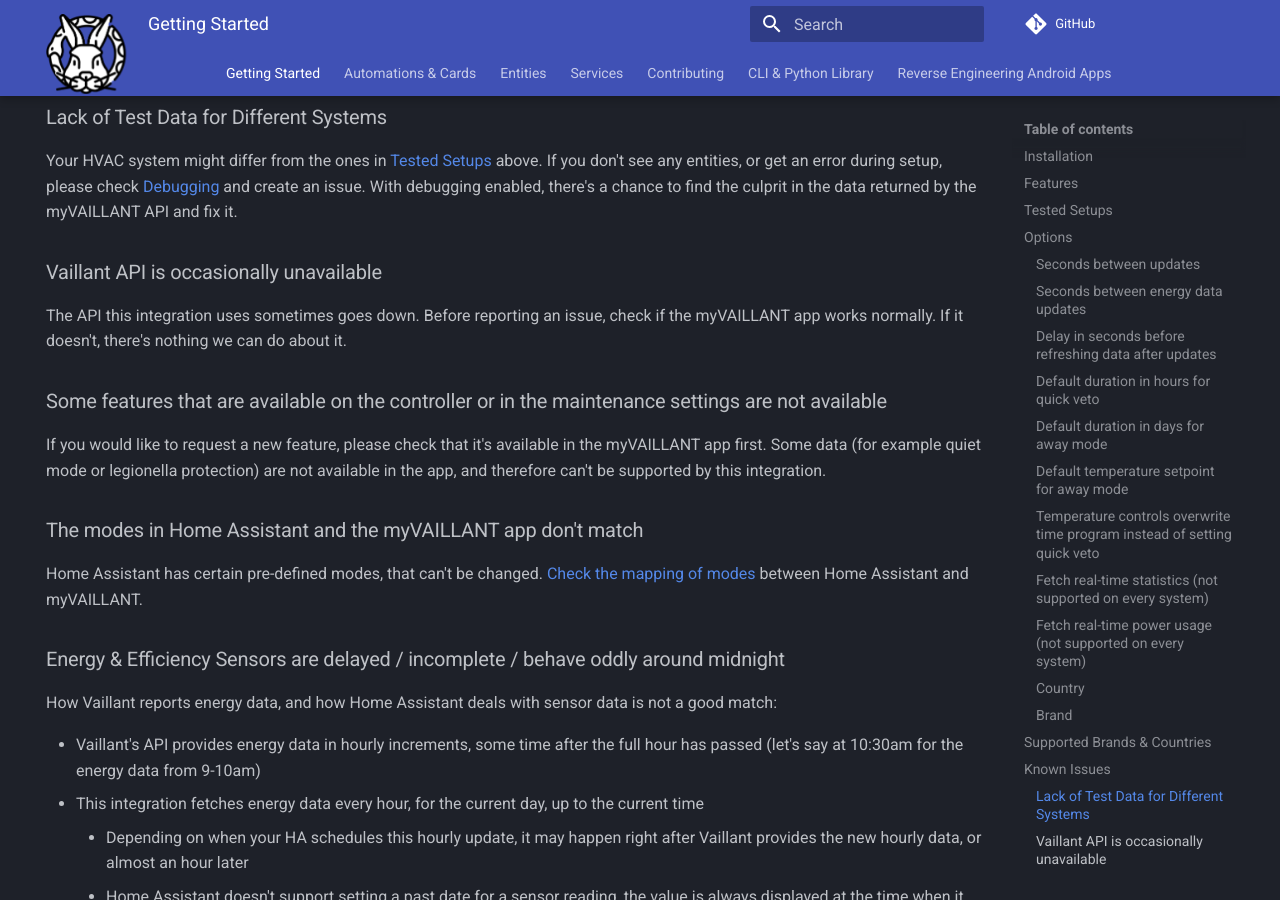
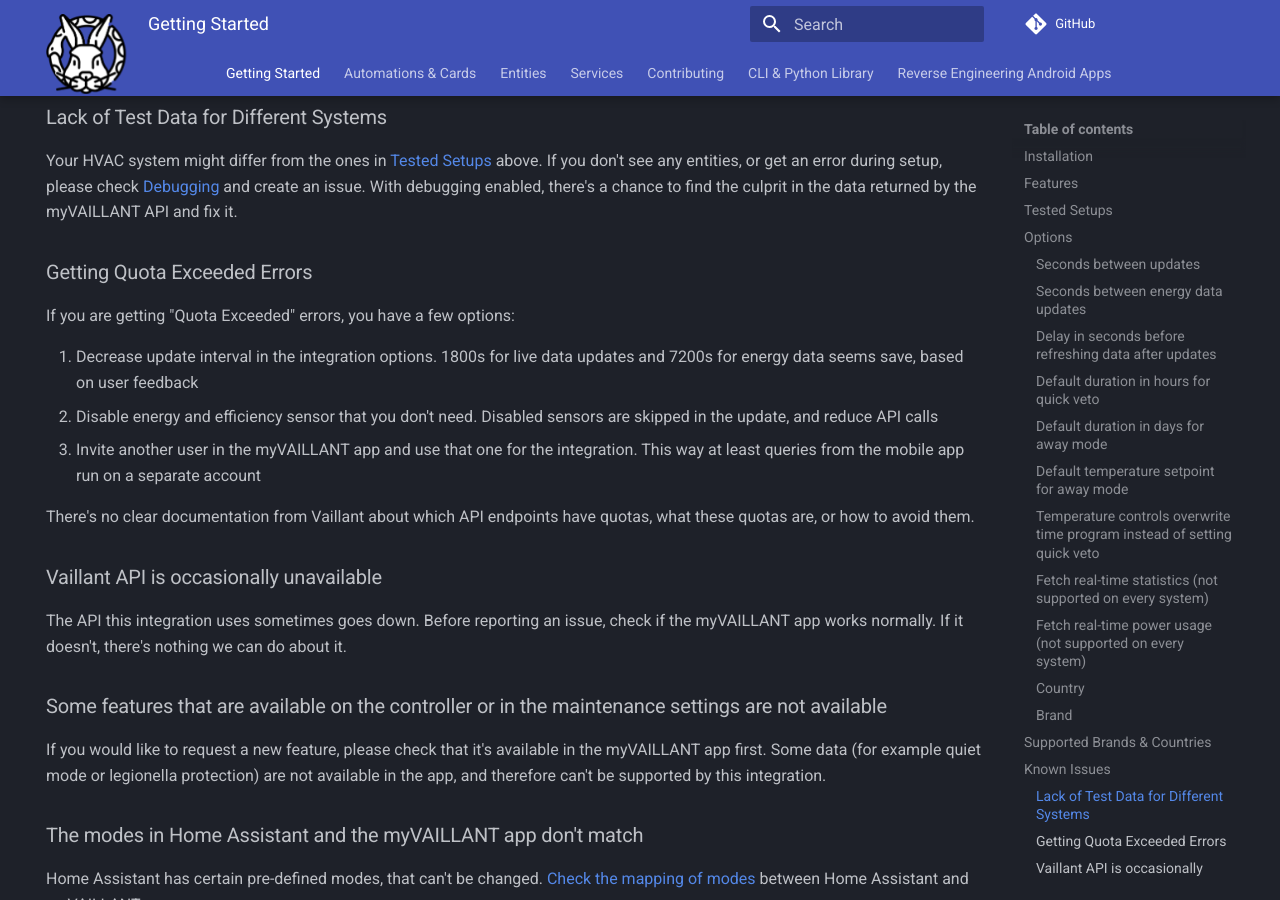
Before and after one commit to signalkraft/mypyllant-component, an MkDocs documentation site: the page built from docs/docs/index.md, in a window 1280 px wide and 900 px high, scrolled down 6901 px. Built offline with MkDocs 1.6.1 and Material for MkDocs 9.7.7, drawn with Linux system fonts in a browser that asks for light colours; comment, search, counter and statistics services are not loaded; some of the changed text lies outside the part shown.

Commit message:
quota docs

```diff
--- a/docs/docs/index.md
+++ b/docs/docs/index.md
@@ -295,6 +295,16 @@
 create an issue.
 With debugging enabled, there's a chance to find the culprit in the data returned by the myVAILLANT API and fix it.
 
+### Getting Quota Exceeded Errors
+
+If you are getting "Quota Exceeded" errors, you have a few options:
+
+1. Decrease update interval in the integration options. 1800s for live data updates and 7200s for energy data seems save, based on user feedback
+2. Disable energy and efficiency sensor that you don't need. Disabled sensors are skipped in the update, and reduce API calls
+3. Invite another user in the myVAILLANT app and use that one for the integration. This way at least queries from the mobile app run on a separate account
+
+There's no clear documentation from Vaillant about which API endpoints have quotas, what these quotas are, or how to avoid them.
+
 ### Vaillant API is occasionally unavailable
 
 The API this integration uses sometimes goes down. Before reporting an issue, check if the myVAILLANT app works normally.
```
Also changed, not shown: other parts of docs/docs/index.md (+1 -1 lines), 1 other file.
